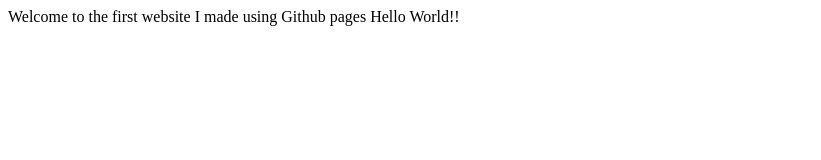
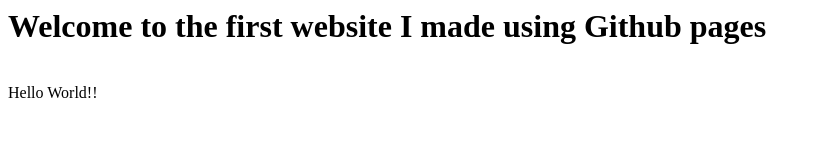
Before and after one commit to kant92/websitetest, a plain HTML site: page index.html in a window 1280 px wide. Shown: the whole page, without its empty margins (0-821 px from the left). Drawn offline with Linux system fonts and the light colour scheme.

Commit message:
few more changers

```diff
--- a/index.html
+++ b/index.html
@@ -4,9 +4,11 @@
     Testing Github's Pages feature
   </title>
 
-  <head>
+  <h1>
     Welcome to the first website I made using Github pages
-  </head>
+  </h1>
+
+  <br/>
 
   <body>
 
```
